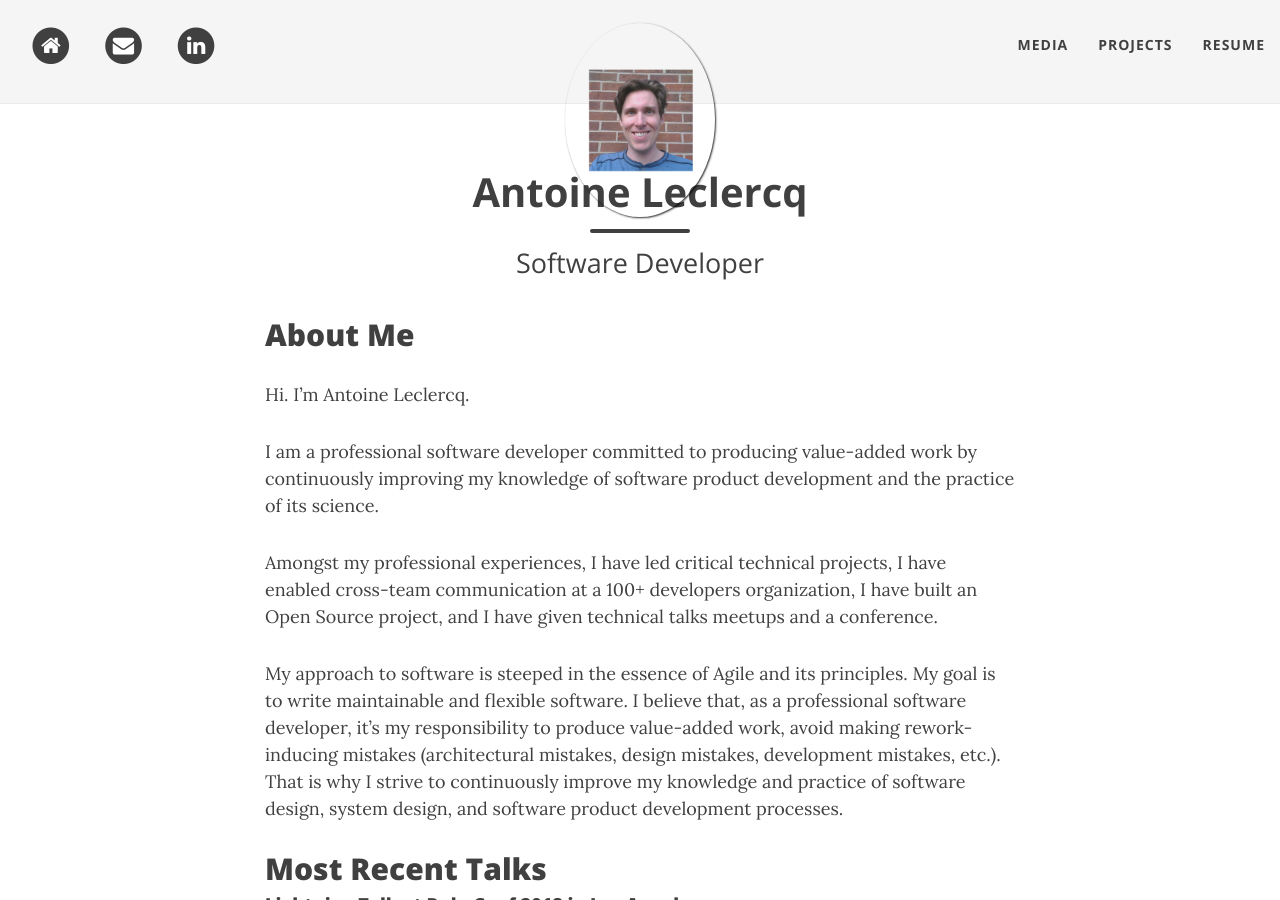
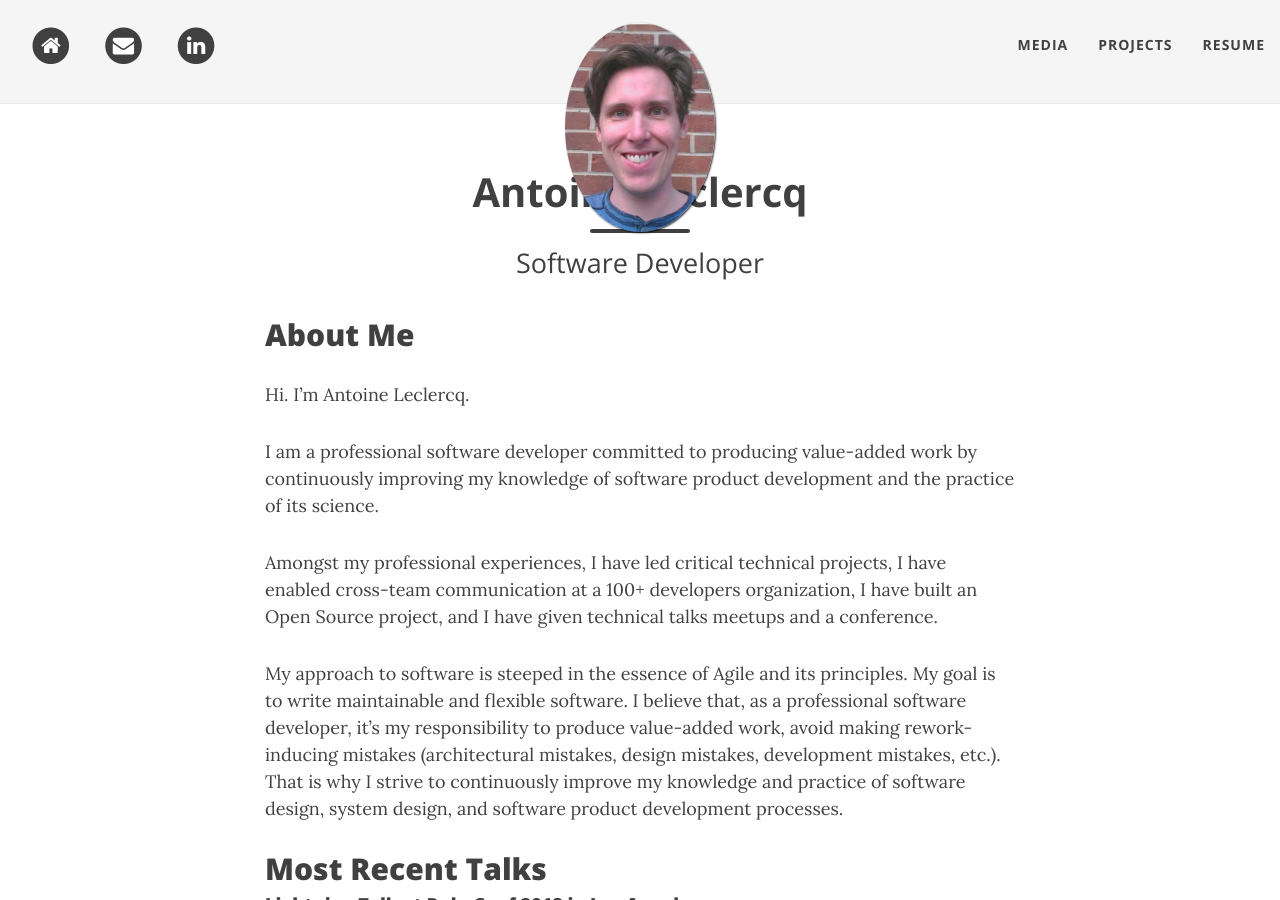
Before and after one commit to petertdelia/petertdelia.github.io, a Jekyll site: the page built from index.md, in a window 1280 px wide and 900 px high. Built offline with Jekyll 4.4.1, drawn with Linux system fonts in a browser that asks for light colours; nearby versions of some CDN libraries.

Commit message:
changed pic

```diff
--- a/_config.yml
+++ b/_config.yml
@@ -29,7 +29,7 @@ navbar-links:
 
 # Image to show in the navigation bar - image must be a square (width = height)
 # Remove this parameter if you don't want an image in the navbar
-avatar: "/img/peter.png"
+avatar: "/img/peter.jpeg"
 
 # If you want to have an image logo in the top-left corner instead of the title text,
 # then specify the following parameter
```
Also changed, not shown: img/peter.jpeg (added), img/peter.png (deleted).
